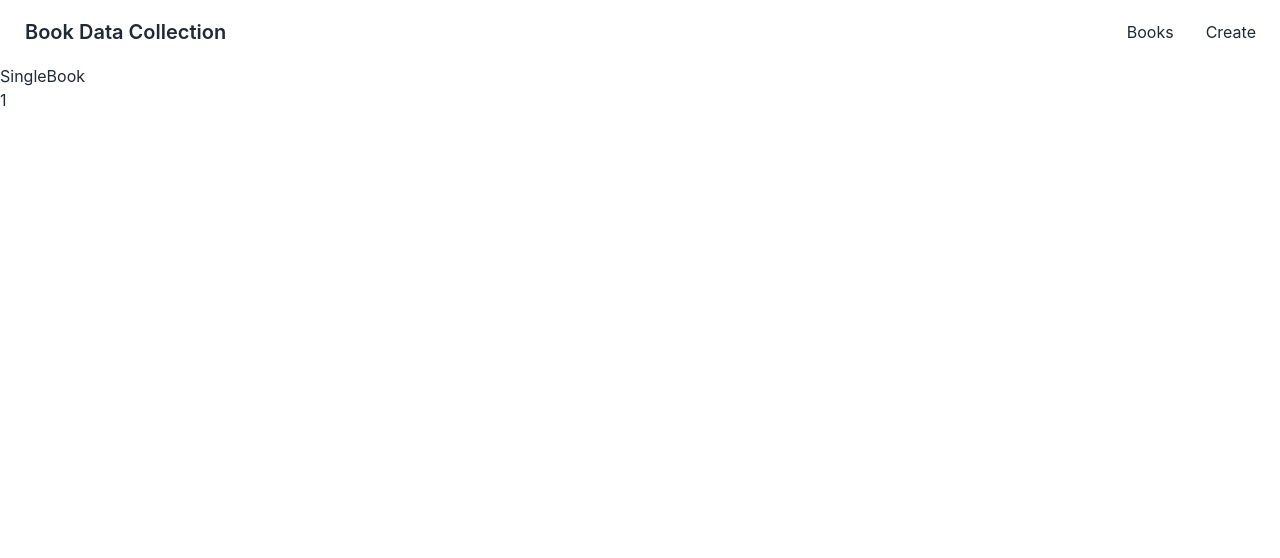
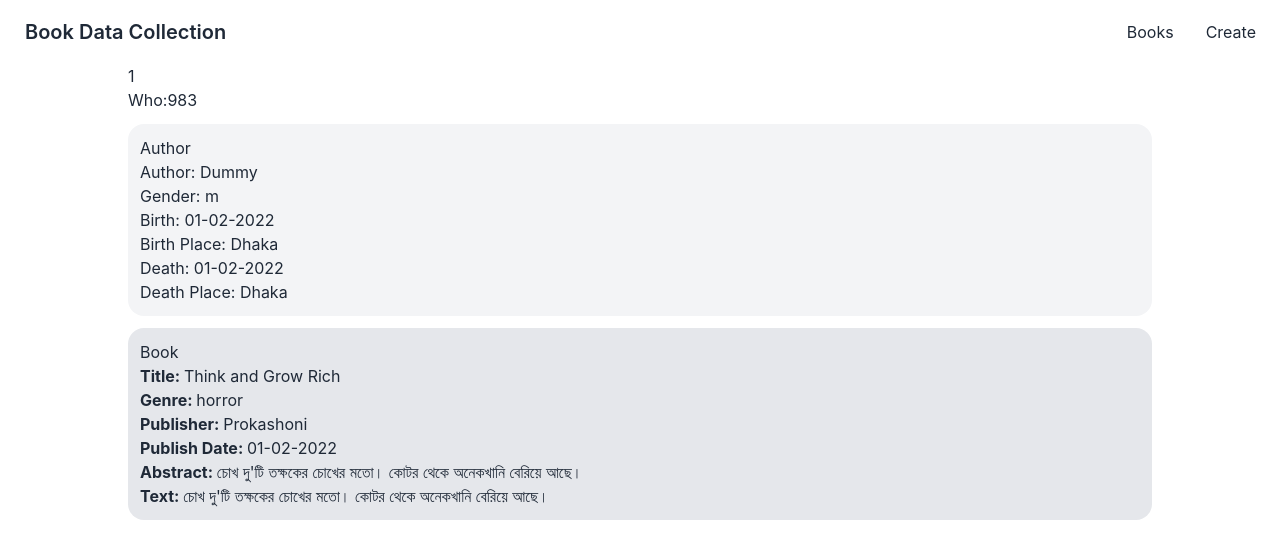
Before and after one commit to ShafiArnob/book-data-collection-react, a React (Create React App) app: page /books/1 in a window 1280 px wide. Shown: the top 558 px of the page. Built offline with nearby package versions, Linux system fonts and the light colour scheme; data requests are answered from the project's data file.

Commit message:
single book page

```diff
--- a/src/pages/components/Book.js
+++ b/src/pages/components/Book.js
@@ -9,7 +9,6 @@ function Book(props) {
       <th className='text-center m-0'>{id}</th>
       <th className='text-center'>
         <Link to={`/books/${id}`}><button className='m-0.5 btn btn-outline btn-xs btn-success'>Show</button></Link>
-        <button className='m-0.5 btn btn-outline btn-xs btn-error'>Delete</button>
       </th>
       <td className='text-center'>{who}</td>
       <td className='text-center'>{author}</td>
--- a/src/pages/singleBook/SingleBook.jsx
+++ b/src/pages/singleBook/SingleBook.jsx
@@ -10,12 +10,36 @@ function SingleBook() {
     .then(data => setBook(data))
   },[id])
 
-  // console.log(book);
+  console.log(book);
+  const {id:bid,who,author,gender,birth,birth_place,death,death_place,title,publisher,publish_date,genre,book_abstract,book_text} = book
+
   return (
-    <div>
-      <h1>SingleBook</h1>
-      <div>
+    <div className='flex flex-col items-center '>
+      {/* <h1>SingleBook</h1> */}
+
+      <div className='w-4/5'>
         <h2>{id}</h2>
+        <p>Who:{book.who}</p>
+
+        <div className='bg-gray-100 p-3 my-3 rounded-2xl'>
+          <h1>Author</h1>
+          <p>Author: {author}</p>
+          <p>Gender: {gender}</p>
+          <p>Birth: {birth}</p>
+          <p>Birth Place: {birth_place}</p>
+          <p>Death: {death}</p>
+          <p>Death Place: {death_place}</p>
+        </div>
+
+        <div className='bg-gray-200 p-3 my-3 rounded-2xl'>
+          <h1>Book</h1>
+          <p><span className='font-bold'>Title: </span>{title}</p>
+          <p><span className='font-bold'>Genre: </span>{genre}</p>
+          <p><span className='font-bold'>Publisher: </span>{publisher}</p>
+          <p><span className='font-bold'>Publish Date: </span>{publish_date}</p>
+          <p><span className='font-bold'>Abstract: </span>{book_abstract}</p>
+          <p><span className='font-bold'>Text: </span>{book_text}</p>
+        </div>
       </div>
     </div>
   )
```
